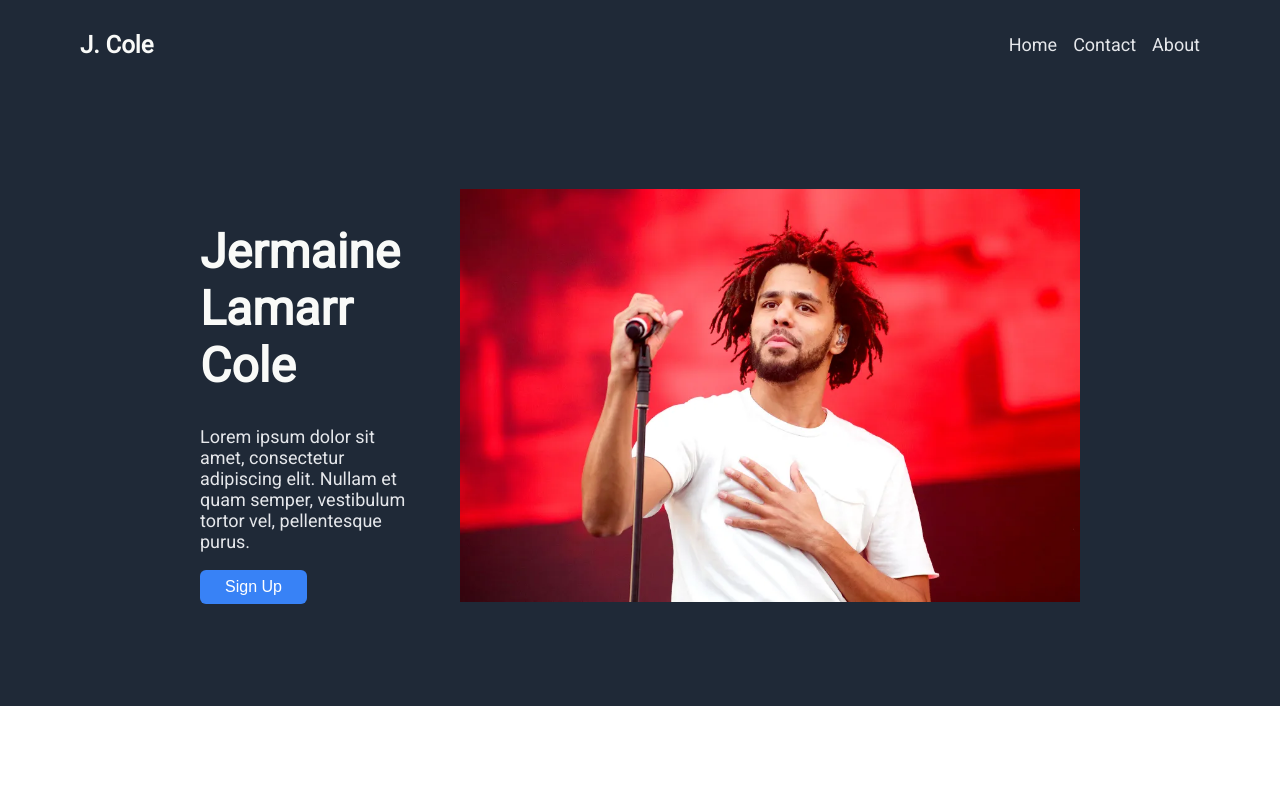
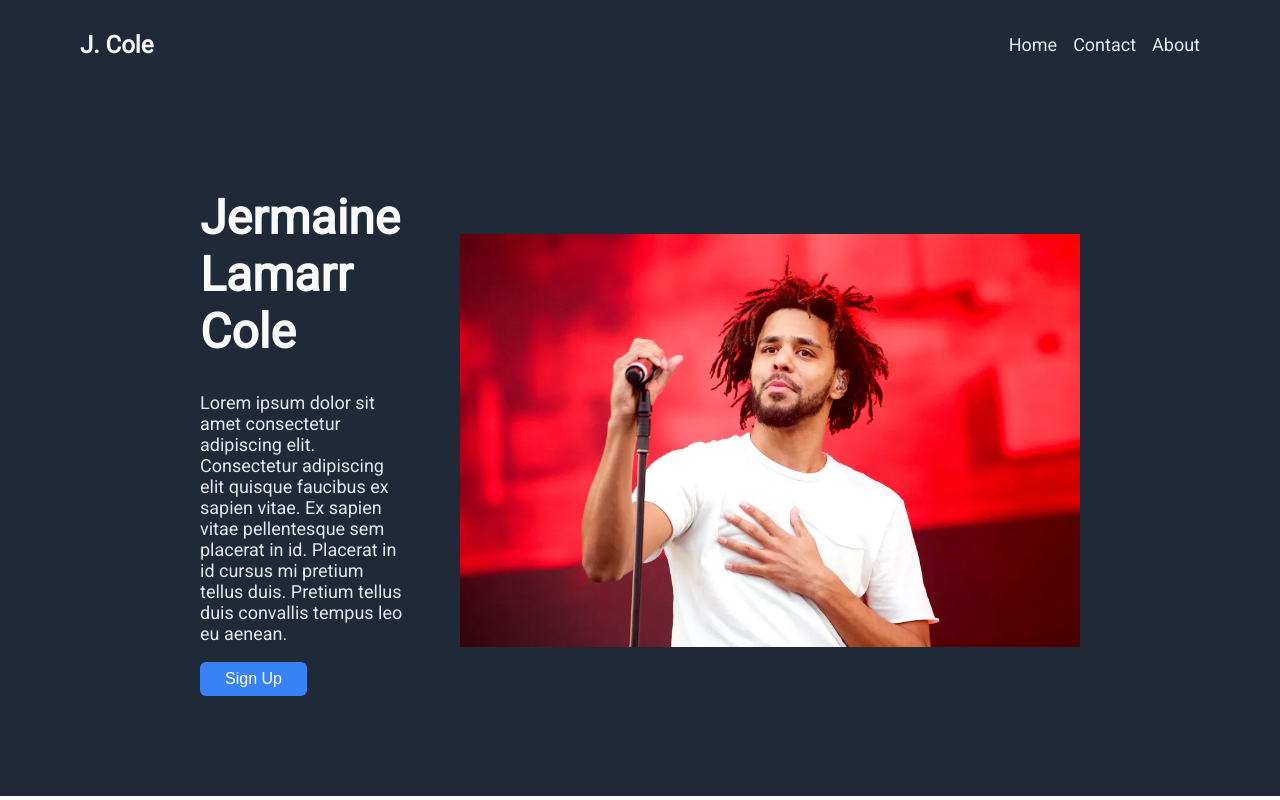
Before and after one commit to rome1111/landing-page, a plain HTML site: page index.html in a window 1280 px wide. Drawn offline with Linux system fonts and the light colour scheme.

Commit message:
Header and hero container

```diff
--- a/index.html
+++ b/index.html
@@ -24,8 +24,8 @@
     <div class="hero-container">
         <div class="hero">
             <h1 class="hero-title">Jermaine Lamarr Cole</h1>
-            <p class="hero-text">Lorem ipsum dolor sit amet, consectetur adipiscing elit.
-                Nullam et quam semper, vestibulum tortor vel, pellentesque purus.</p>
+            <p class="hero-text">Lorem ipsum dolor sit amet consectetur adipiscing elit. Consectetur adipiscing elit quisque faucibus ex sapien vitae.
+                Ex sapien vitae pellentesque sem placerat in id. Placerat in id cursus mi pretium tellus duis. Pretium tellus duis convallis tempus leo eu aenean.</p>
                 <button class="hero-btn">Sign Up</button>
         </div>
         <!-- Add image -->
--- a/style.css
+++ b/style.css
@@ -9,12 +9,15 @@ body {
     margin: 0;
 }
 
+.header-container, .hero-container {
+    background-color: #1F2937;
+}
+
 .header-container {
     display: flex;
     justify-content: space-between;
     align-items: center;
     padding: 1rem 5rem;
-    background-color: #1f2937;
 }
 
 .logo {
@@ -41,7 +44,6 @@ a {
 }
 
 .hero-container {
-    background-color: #1f2937;
     display: flex;
     align-items: center;
     font-size: 18px;
@@ -59,6 +61,7 @@ a {
     font-size: 48px;
     color: #F9FAF8;
     font-weight: 900;
+    margin-top: 0;
 }
 
 .hero-btn {
```
